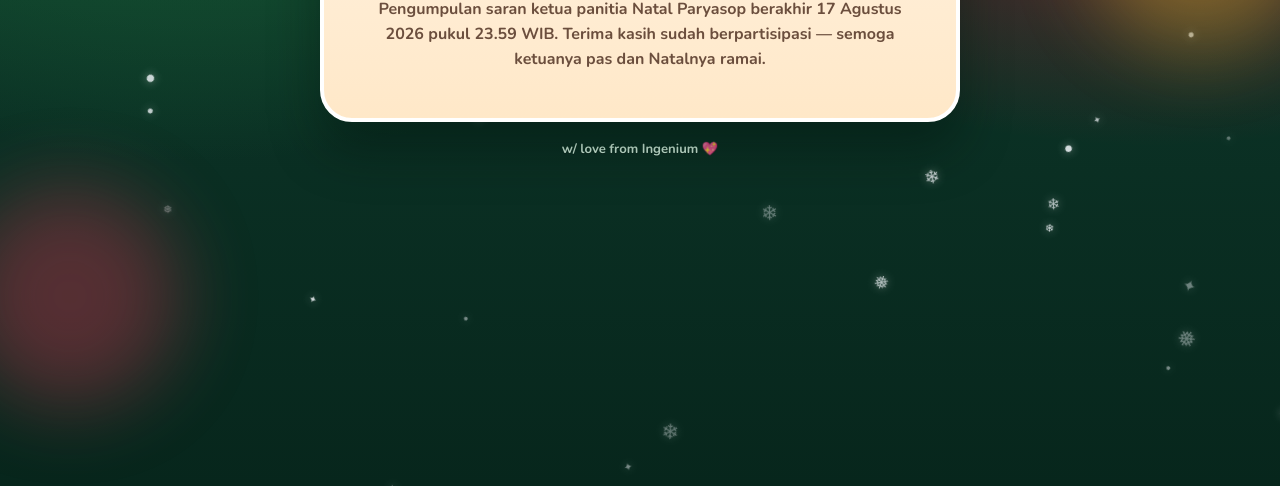
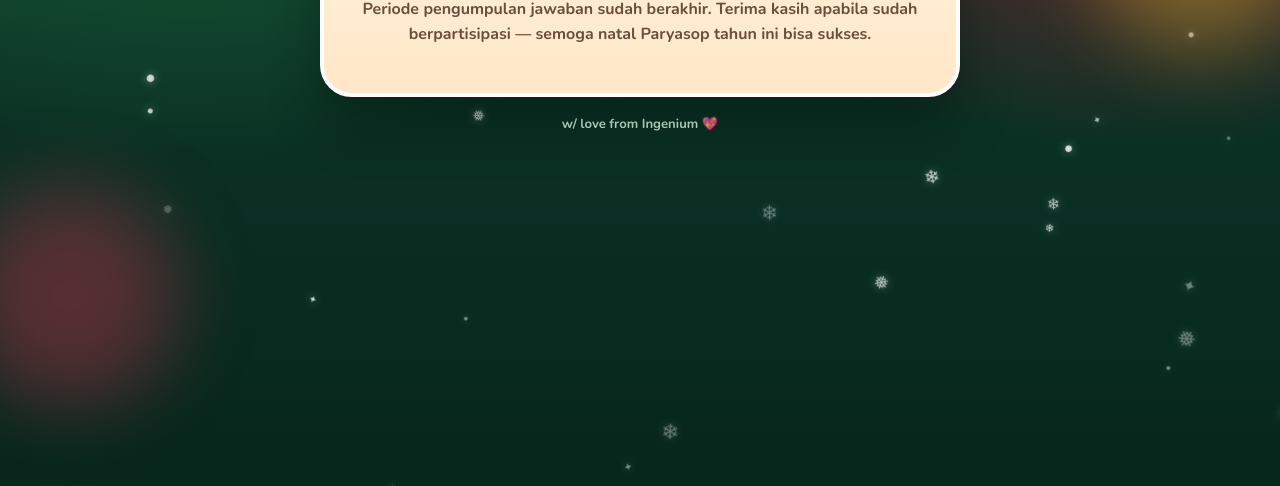
Before and after one commit to putrasitorus456/natal-paryasop-ingenium, a website built with Vite: page index.html in a window 1280 px wide. Shown: the part 314-800 px from the top of the page. Built offline with nearby package versions, Linux system fonts and the light colour scheme; no server answers.

Commit message:
fix: updating wording

```diff
--- a/index.html
+++ b/index.html
@@ -134,9 +134,8 @@
           <p class="done-tree" aria-hidden="true">🎁</p>
           <h2>Form sudah ditutup</h2>
           <p>
-            Pengumpulan saran ketua panitia Natal Paryasop berakhir
-            17 Agustus 2026 pukul 23.59 WIB. Terima kasih sudah
-            berpartisipasi — semoga ketuanya pas dan Natalnya ramai.
+            Periode pengumpulan jawaban sudah berakhir.
+            Terima kasih apabila sudah berpartisipasi — semoga natal Paryasop tahun ini bisa sukses.
           </p>
         </div>
         <div id="status-overlay" class="status-overlay" hidden>
```
